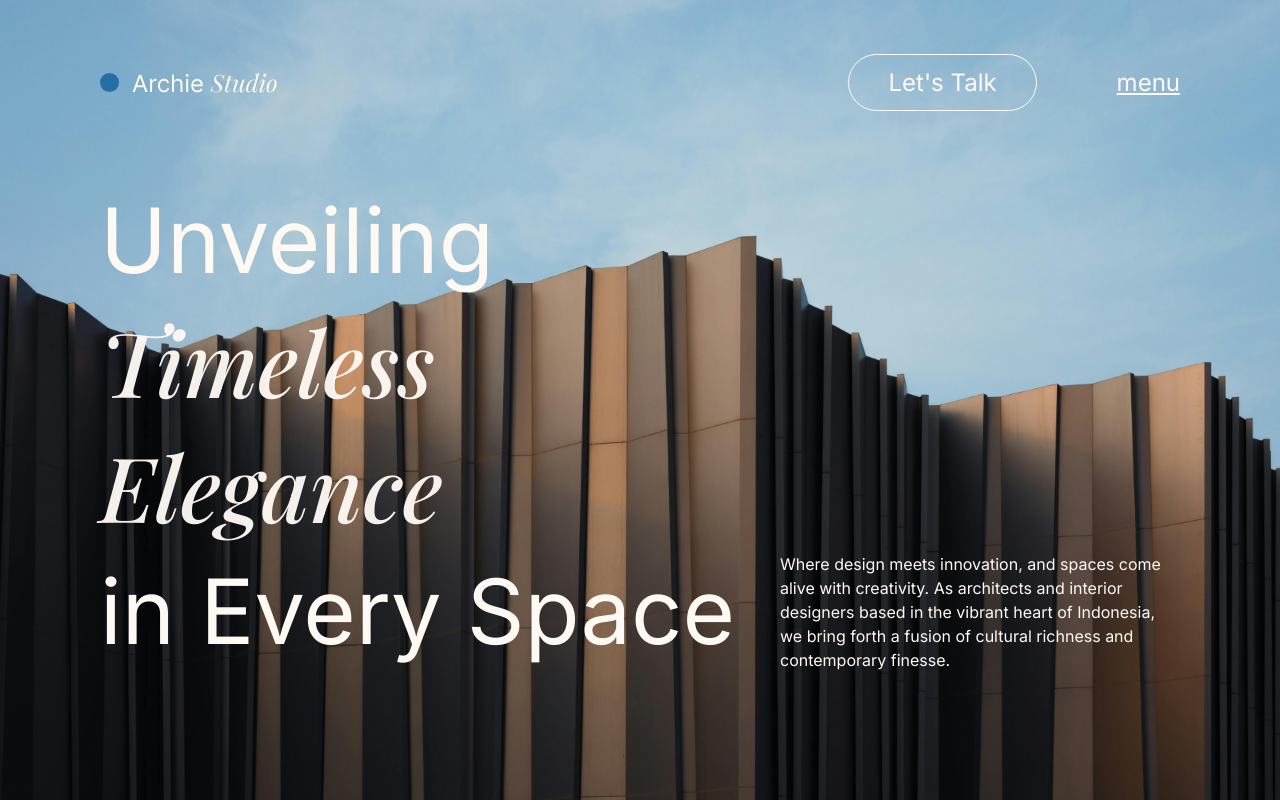
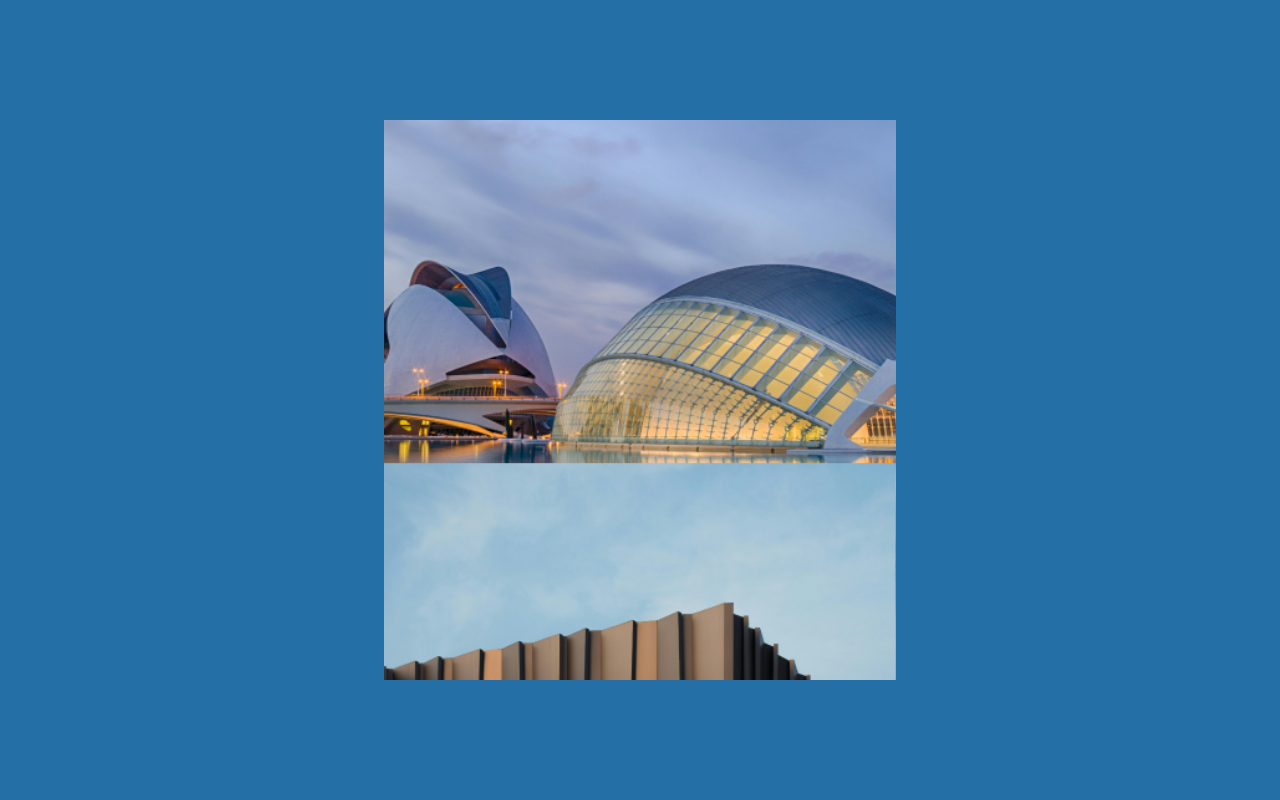
Before and after one commit to abdikot/archie-studio, a Next.js app: page / in a window 1280 px wide. Shown: the top 800 px of the page. Built offline with nearby package versions, Linux system fonts and the light colour scheme.

Commit message:
Hari ke-13 Loading Animation

```diff
--- a/package.json
+++ b/package.json
@@ -11,7 +11,6 @@
   "dependencies": {
     "@gsap/react": "^2.1.1",
     "@next/font": "^14.2.5",
-    "@studio-freight/lenis": "^1.0.42",
     "@studio-freight/react-lenis": "^0.0.47",
     "gsap": "^3.12.5",
     "next": "14.2.5",
--- a/src/app/globals.css
+++ b/src/app/globals.css
@@ -18,6 +18,7 @@
 
 body {
   color: rgb(var(--foreground-rgb));
+  cursor: wait;
   background: linear-gradient(
       to bottom,
       transparent,
--- a/src/app/layout.js
+++ b/src/app/layout.js
@@ -12,7 +12,7 @@ export default function RootLayout({ children }) {
   return (
     <html lang="en">
       <body className={inter.className}>
-        <Template>{children}</Template>
+        {children}
       </body>
     </html>
   );
--- a/src/app/page.js
+++ b/src/app/page.js
@@ -1,17 +1,19 @@
-"use client"
-import React, { Suspense, lazy } from 'react';
-
-const Navbar = lazy(() => import('@/components/Navbar'));
-const Hero = lazy(() => import('@/components/Hero'));
-const Story = lazy(() => import('@/components/Story'));
-const Expertise = lazy(() => import('@/components/Expertise'));
-const Project = lazy(() => import('@/components/Projects'));
-const Contact = lazy(() => import('@/components/Contact'));
-const Footer = lazy(() => import('@/components/Footer'));
+"use client";
+import Preloader from '@/components/Preloader';
+import React, { useState } from 'react';
+import Navbar from '@/components/Navbar';
+import Hero from '@/components/Hero';
+import Story from '@/components/Story';
+import Expertise from '@/components/Expertise';
+import Project from '@/components/Projects';
+import Contact from '@/components/Contact';
+import Footer from '@/components/Footer';
 
 export default function Home() {
+
   return (
-    <Suspense fallback={<div>Loading...</div>}>
+    <>
+        <Preloader/>
         <Navbar />
         <Hero />
         <Story />
@@ -19,6 +21,6 @@ export default function Home() {
         <Project />
         <Contact />
         <Footer />
-    </Suspense>
+    </>
   );
 }
--- a/src/components/Hero.js
+++ b/src/components/Hero.js
@@ -17,16 +17,16 @@ const Hero = () => {
   useGSAP(() => {
     ScrollTrigger.matchMedia({
       "(min-width: 1024px)": function () {
-        gsap.set(bgRef.current, {
-          height: "0px",
-          width: "100%",
-          transformOrigin: "center center",
-          top: "50%",
-          left: "50%",
-          xPercent: -50,
-          yPercent: -50,
-          backgroundPosition: "center center",
-        });
+        // gsap.set(bgRef.current, {
+        //   height: "0px",
+        //   width: "100%",
+        //   transformOrigin: "center center",
+        //   top: "50%",
+        //   left: "50%",
+        //   xPercent: -50,
+        //   yPercent: -50,
+        //   backgroundPosition: "center center",
+        // });
 
         gsap.set(h1Ref.current, { xPercent: -200, opacity: 0 });
         gsap.set(spanRef.current, { opacity: 0 });
@@ -39,7 +39,7 @@ const Hero = () => {
           },
         });
 
-        timeline.to(bgRef.current, {height: "100px",duration: 2,ease: "power2.out",});
+        // timeline.to(bgRef.current, {height: "100px",duration: 2,ease: "power2.out",});
         timeline.to(bgRef.current,{height: "100%",duration: 2,ease: "power2.out",},"-=1");
         timeline.to(h1Ref.current,{ xPercent: 0, opacity: 1, duration: 2 },"-=0.5");
         timeline.to(pRef.current, { xPercent: 0, opacity: 1, duration: 2 });
--- /dev/null
+++ b/src/components/Preloader.js
@@ -0,0 +1,80 @@
+import { useRef } from 'react';
+import { useGSAP } from "@gsap/react";
+import gsap from "gsap";
+
+const Preloader = ({ onComplete }) => {
+  const imgRefs = useRef([]);
+  const sectionRef = useRef(null);
+  const textRef = useRef(null);
+  imgRefs.current = [];
+
+  const addToImgRefs = (el) => {
+    if (el && !imgRefs.current.includes(el)) {
+      imgRefs.current.push(el);
+    }
+  };
+
+  useGSAP(() => {
+    gsap.set(textRef.current, { opacity: 0, scale: 0.5 });
+
+    const tl = gsap.timeline({
+        onComplete: () => {window.scrollTo(0, 0);
+        if (onComplete) onComplete();
+      },
+    });
+
+    imgRefs.current.forEach((img) => {
+      tl.from(img, {
+        yPercent: 100,
+        clipPath: "inset(0% 0% 100% 0%)",
+        ease: "power1.inOut",
+        delay: 0.1,
+        duration: 0.5,
+      });
+    });
+
+    tl.to(imgRefs.current, {
+      scale: 1.3,
+      y: 400,
+      delay: imgRefs.current,
+      duration: 1,
+    });
+
+    tl.to(textRef.current, {
+      opacity: 1,
+      scale: 1,
+      ease: "power1.inOut",
+      y: -200,
+      duration: 1,
+    });
+
+    tl.to(sectionRef.current, {
+      clipPath: "inset(0% 0% 100% 0% round 0 0 50% 50%)",
+      ease: "power2.inOut",
+      duration: 1,
+    });
+
+  }, { scope: sectionRef });
+
+  return (
+    <div ref={sectionRef} className="fixed inset-0 bg-[#246FA6] overflow-hidden bg-center bg-no-repeat z-50">
+            <div className="absolute top-1/2 left-1/2 transform translate-x-[-50%] translate-y-[-50%] w-[40vw] h-[70vh] z-10">
+                <div ref={addToImgRefs} className="absolute w-full h-full bg-cover" style={{backgroundImage: "url(/asset/project-1.png)"}}></div>
+                <div ref={addToImgRefs} className="absolute w-full h-full bg-cover" style={{backgroundImage: "url(/asset/project-2.png)"}}></div>
+                <div ref={addToImgRefs} className="absolute w-full h-full bg-cover" style={{backgroundImage: "url(/asset/project-12.png)"}}></div>
+                <div ref={addToImgRefs} className="absolute w-full h-full bg-cover" style={{backgroundImage: "url(/asset/project-4.png)"}}></div>
+                <div ref={addToImgRefs} className="absolute w-full h-full bg-cover" style={{backgroundImage: "url(/asset/project-5.png)"}}></div>
+                <div ref={addToImgRefs} className="absolute w-full h-full bg-cover" style={{backgroundImage: "url(/asset/project-6.png)"}}></div>
+                <div ref={addToImgRefs} className="absolute w-full h-full bg-cover" style={{backgroundImage: "url(/asset/project-7.png)"}}></div>
+                <div ref={addToImgRefs} className="absolute w-full h-full bg-cover" style={{backgroundImage: "url(/asset/project-8.png)"}}></div>
+                <div ref={addToImgRefs} className="absolute w-full h-full bg-cover" style={{backgroundImage: "url(/asset/project-9.png)"}}></div>
+                <div ref={addToImgRefs} className="absolute w-full h-full bg-cover" style={{backgroundImage: "url(/asset/project-10.png)"}}></div>
+                <div ref={addToImgRefs} className="absolute w-full h-full bg-cover" style={{backgroundImage: "url(/asset/project-11.png)"}}></div>
+                <div ref={addToImgRefs} className="absolute w-full h-full bg-cover" style={{backgroundImage: "url(/asset/project-3.png)"}}></div>
+            </div>
+            <p ref={textRef} className="mt-80 text-center font-play-fair italic text-[10em] text-custom-white overflow-hidden">Archie Studio</p>
+    </div>
+  );
+};
+
+export default Preloader;
--- a/src/components/Projects.js
+++ b/src/components/Projects.js
@@ -9,6 +9,7 @@ gsap.registerPlugin(ScrollTrigger, useGSAP);
 const Project = () => {
   const sectionRef = useRef(null);
   const textRef = useRef(null);
+  const buttonRef = useRef(null);
   const imgRefs = useRef([]);
 
   imgRefs.current = [];
@@ -21,6 +22,7 @@ const Project = () => {
 
   useGSAP(() => {
     const mm = gsap.matchMedia();
+    const target = gsap.utils.toArray([textRef.current, buttonRef.current])
     mm.add("(min-width: 1024px)", () => {
       gsap.set(textRef.current, { y: 0 });
       imgRefs.current.forEach((img, index) => {
@@ -42,13 +44,25 @@ const Project = () => {
         });
       })
 
-      ScrollTrigger.create({
+      gsap.to(textRef, {
+        scrollTrigger: {
           trigger: sectionRef.current,
           start: "top top",
           end: "bottom bottom",
           pin: textRef.current,
           pinSpacing: false,
           scrub: true,
+          }
+      })
+      gsap.to(buttonRef,{
+        scrollTrigger: {
+          trigger: sectionRef.current,
+          start: "top top",
+          end: "bottom bottom",
+          pin: buttonRef.current,
+          pinSpacing: false,
+          scrub: true,
+        }
       })
     })
 
@@ -85,7 +99,7 @@ const Project = () => {
           <span className="font-play-fair italic z-10"> Our Creativity</span>
         </h1>
 
-        <button className="bg-transparent h-[40px] w-[180px] md:h-[57px] md:w-[256px] border-custom-gray border-[1px] rounded-full text-base md:text-2xl mt-8">
+        <button ref={buttonRef} className="bg-transparent h-[40px] w-[180px] md:h-[57px] md:w-[256px] border-custom-gray border-[1px] rounded-full text-base md:text-2xl mt-8 z-10">
           See all projects
         </button>
       </div>
```
Also changed, not shown: 1 other file (tests, documents, lock files or other folders). Lines whose indentation alone changed are shown as unchanged.
